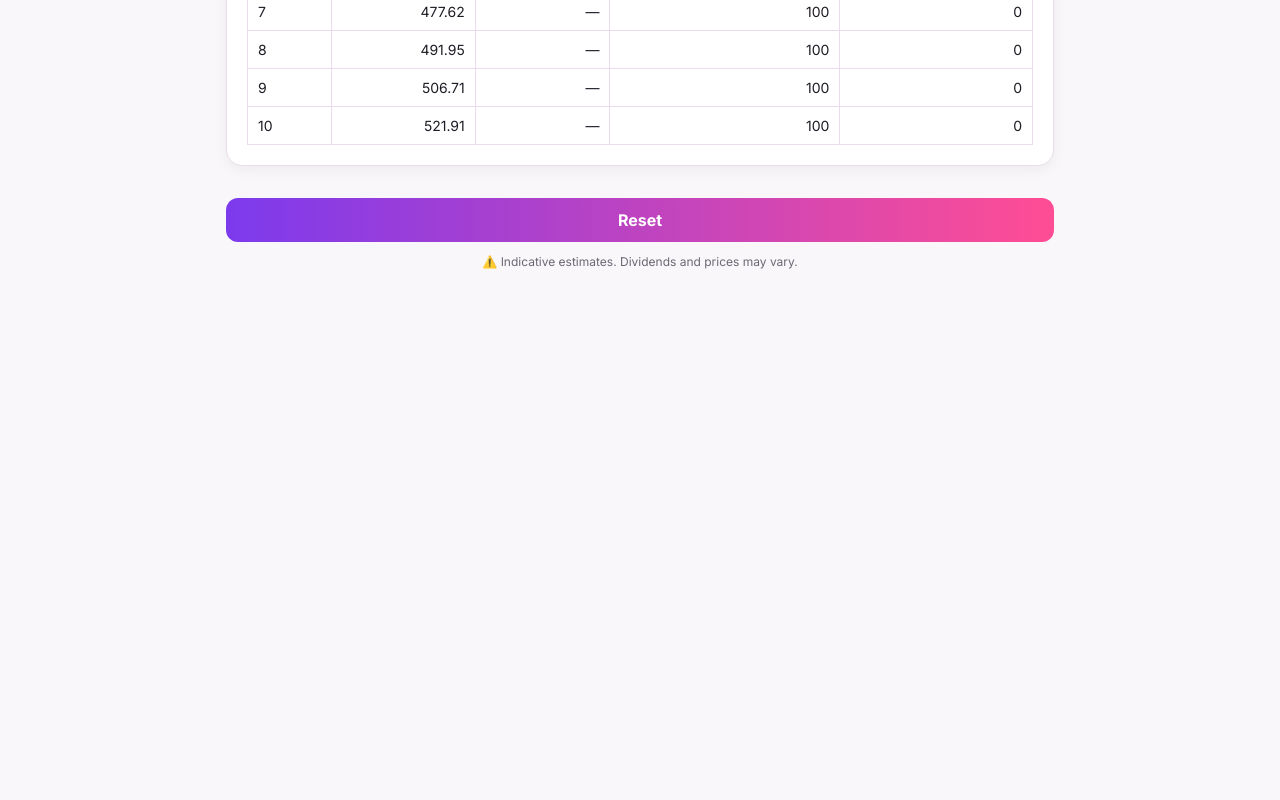
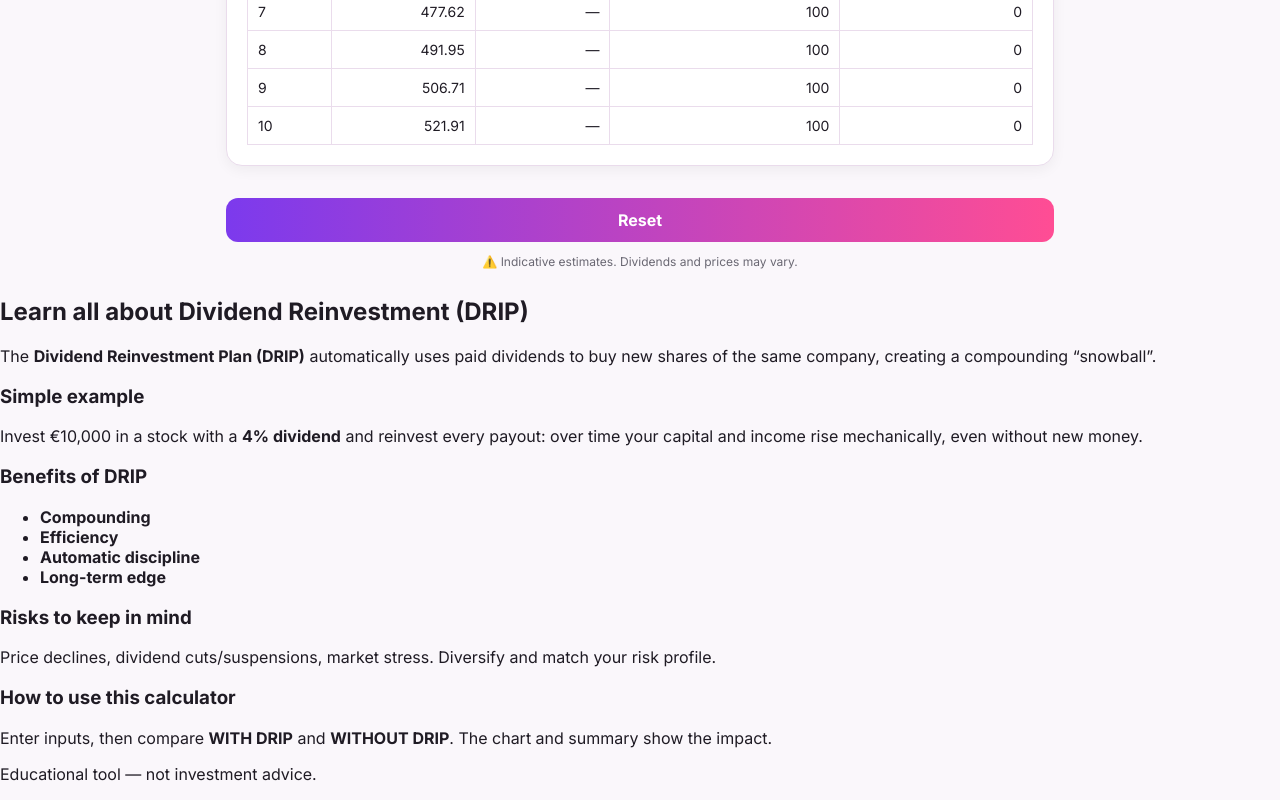
Before and after one commit to zebastianbt-ui/Dividendsalculatorsite, a plain HTML site: page en/index.html in a window 1280 px wide. Shown: the part 1830-2630 px from the top of the page. Before the commit the page ends 2127 px from the top, so only its background shows below. Drawn offline with nearby package versions, Linux system fonts and the light colour scheme.

Commit message:
feat: restore EN/SV subtitle + add Learn More block with spacing

```diff
--- a/en/index.html
+++ b/en/index.html
@@ -721,5 +721,31 @@ $('calcProjDrip').addEventListener('click', ()=>computeProjections(true));
 loadFromHash();
 compute();
 </script>
+<section id="learn-more" class="content-block">
+  <h2>Learn all about Dividend Reinvestment (DRIP)</h2>
+  <p>The <strong>Dividend Reinvestment Plan (DRIP)</strong> automatically uses paid dividends to buy new shares of the same company,
+     creating a compounding “snowball”.</p>
+
+  <h3>Simple example</h3>
+  <p>Invest €10,000 in a stock with a <strong>4% dividend</strong> and reinvest every payout: over time your capital and income
+     rise mechanically, even without new money.</p>
+
+  <h3>Benefits of DRIP</h3>
+  <ul>
+    <li><strong>Compounding</strong></li>
+    <li><strong>Efficiency</strong></li>
+    <li><strong>Automatic discipline</strong></li>
+    <li><strong>Long-term edge</strong></li>
+  </ul>
+
+  <h3>Risks to keep in mind</h3>
+  <p>Price declines, dividend cuts/suspensions, market stress. Diversify and match your risk profile.</p>
+
+  <h3>How to use this calculator</h3>
+  <p>Enter inputs, then compare <strong>WITH DRIP</strong> and <strong>WITHOUT DRIP</strong>. The chart and summary show the impact.</p>
+
+  <p class="disclaimer">Educational tool — not investment advice.</p>
+</section>
+
 </body>
 </html>
```
